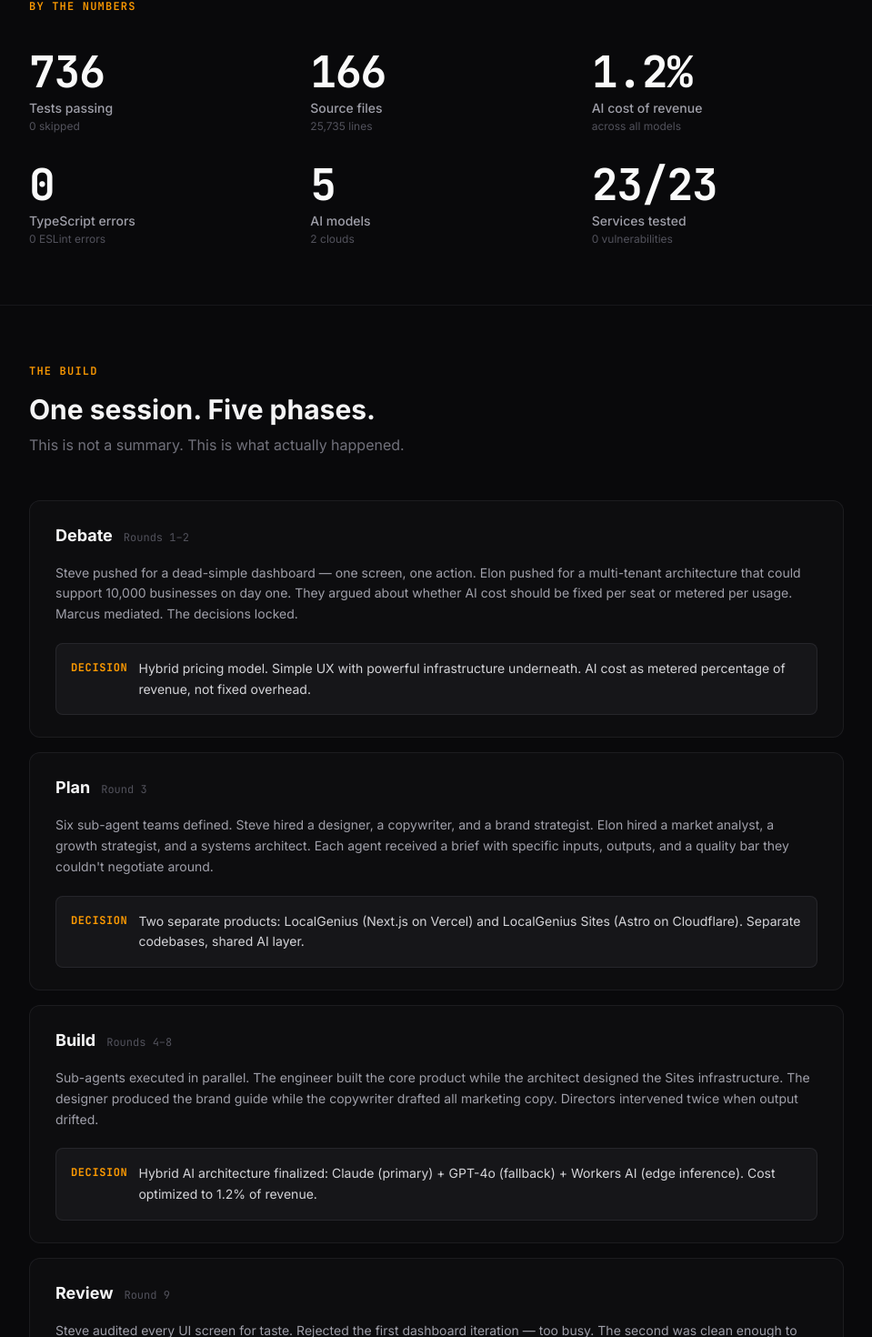
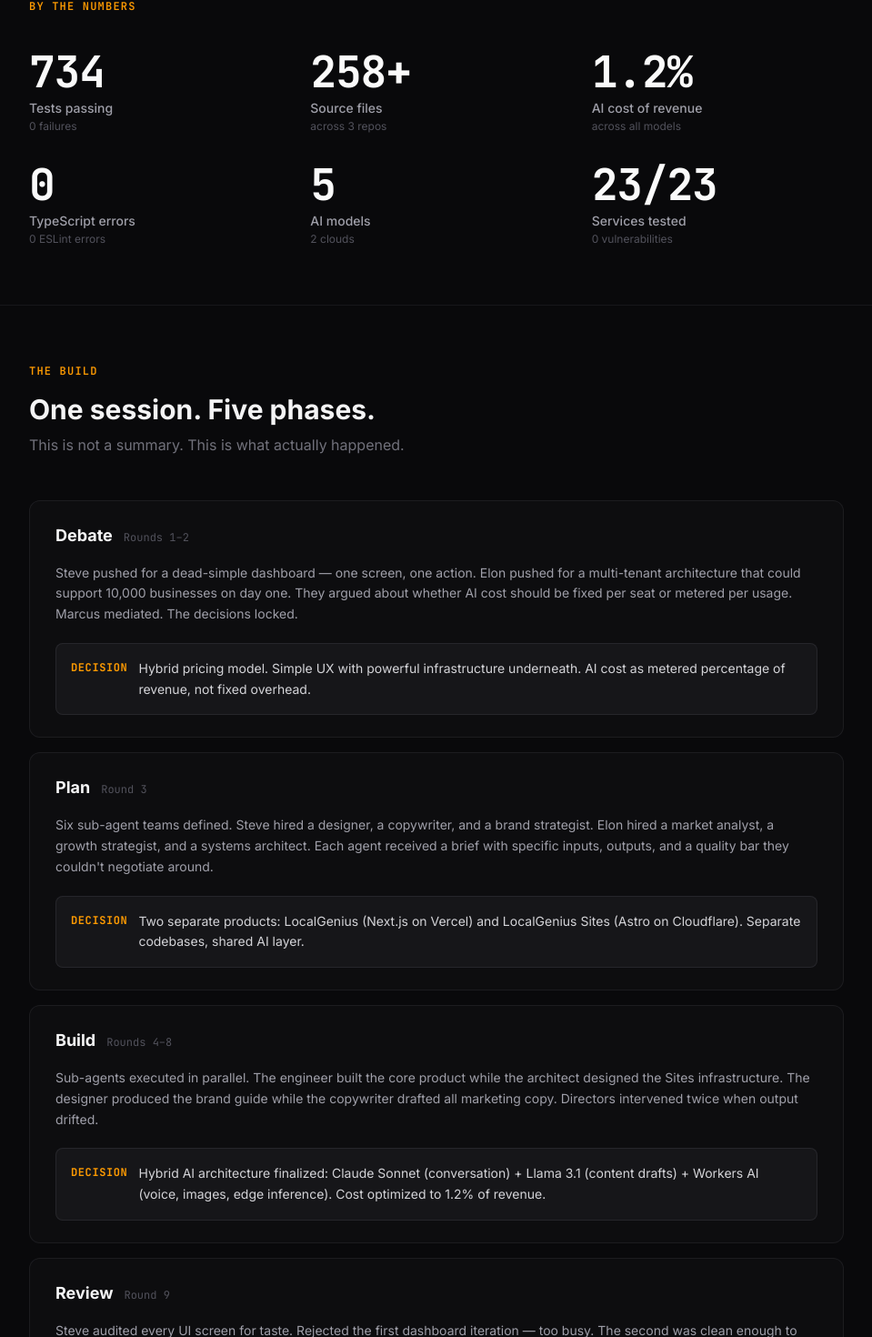
Before and after one commit to sethshoultes/great-minds, a Next.js app in the folder website/: page /work/localgenius in a window 1280 px wide. Shown: the part 734-2204 px from the top of the page at 91% size, without its empty margins (160-1119 px from the left). Built offline with nearby package versions, Linux system fonts and the light colour scheme.

Commit message:
Update GM website case study + Margaret QA Report #021

```diff
--- a/website/src/app/work/localgenius/page.tsx
+++ b/website/src/app/work/localgenius/page.tsx
@@ -4,12 +4,12 @@ import type { Metadata } from "next";
 export const metadata: Metadata = {
   title: "LocalGenius Case Study — Great Minds Agency",
   description:
-    "PRD to production in one session. 736 tests. 1.2% AI cost. Two live products. This is what Great Minds ships.",
+    "PRD to production in one session. 734 tests. 1.2% AI cost. Three live products. This is what Great Minds ships.",
 };
 
 const toplineStats = [
-  { value: "736", label: "Tests passing", sub: "0 skipped" },
-  { value: "166", label: "Source files", sub: "25,735 lines" },
+  { value: "734", label: "Tests passing", sub: "0 failures" },
+  { value: "258+", label: "Source files", sub: "across 3 repos" },
   { value: "1.2%", label: "AI cost of revenue", sub: "across all models" },
   { value: "0", label: "TypeScript errors", sub: "0 ESLint errors" },
   { value: "5", label: "AI models", sub: "2 clouds" },
@@ -39,7 +39,7 @@ const timeline = [
     summary:
       "Sub-agents executed in parallel. The engineer built the core product while the architect designed the Sites infrastructure. The designer produced the brand guide while the copywriter drafted all marketing copy. Directors intervened twice when output drifted.",
     decision:
-      "Hybrid AI architecture finalized: Claude (primary) + GPT-4o (fallback) + Workers AI (edge inference). Cost optimized to 1.2% of revenue.",
+      "Hybrid AI architecture finalized: Claude Sonnet (conversation) + Llama 3.1 (content drafts) + Workers AI (voice, images, edge inference). Cost optimized to 1.2% of revenue.",
   },
   {
     phase: "Review",
```
Also changed, not shown: 1 other file (tests, documents, lock files or other folders).
